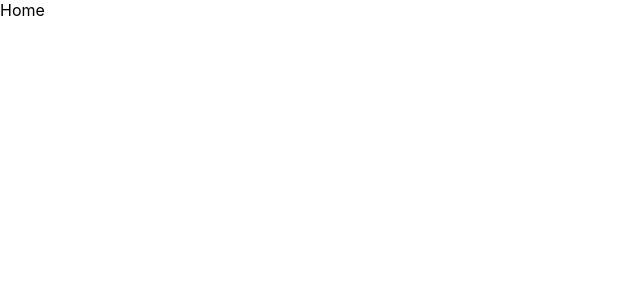
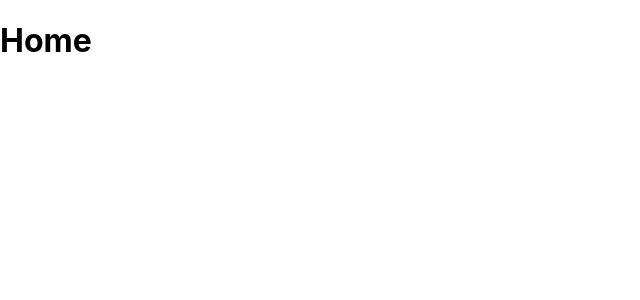
Before and after one commit to Alexander8437/demo, a React (Create React App) app: page /home in a window 1280 px wide. Shown: the top 300 px of the page, without its empty margins (0-640 px from the left). Built offline with nearby package versions, Linux system fonts and the light colour scheme.

Commit message:
3rd commit

```diff
--- a/src/page/Home.js
+++ b/src/page/Home.js
@@ -2,7 +2,7 @@ import React from 'react'
 
 const Home = () => {
   return (
-    <div>Home</div>
+    <h1>Home</h1>
   )
 }
 
```
